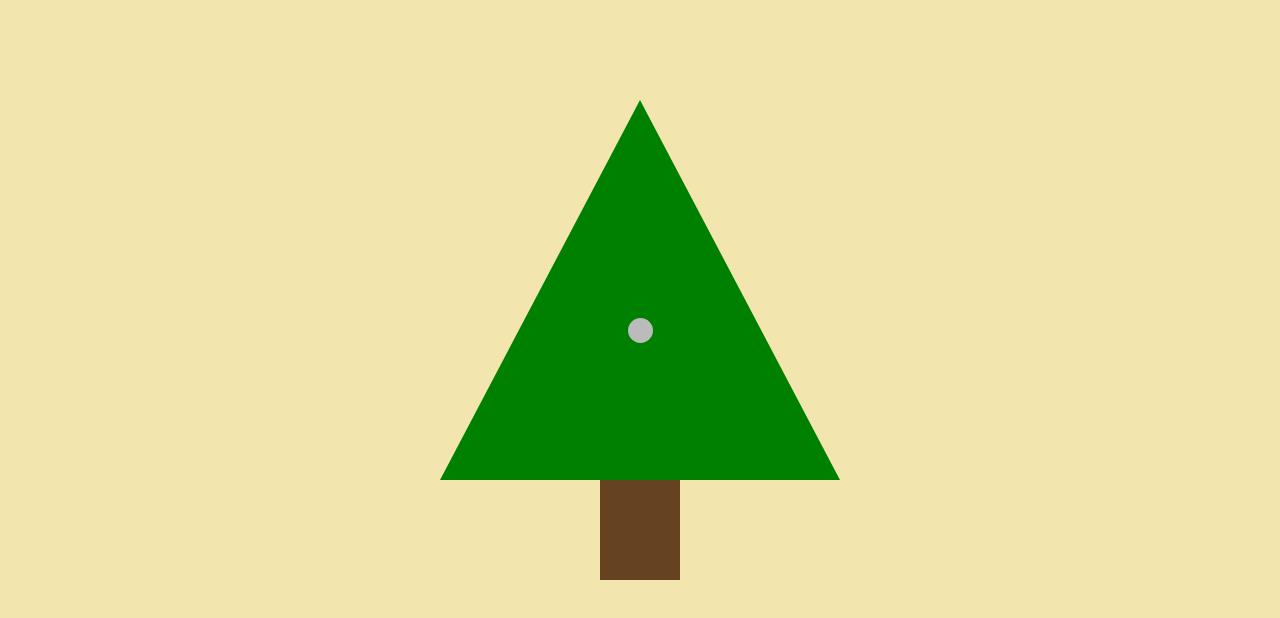
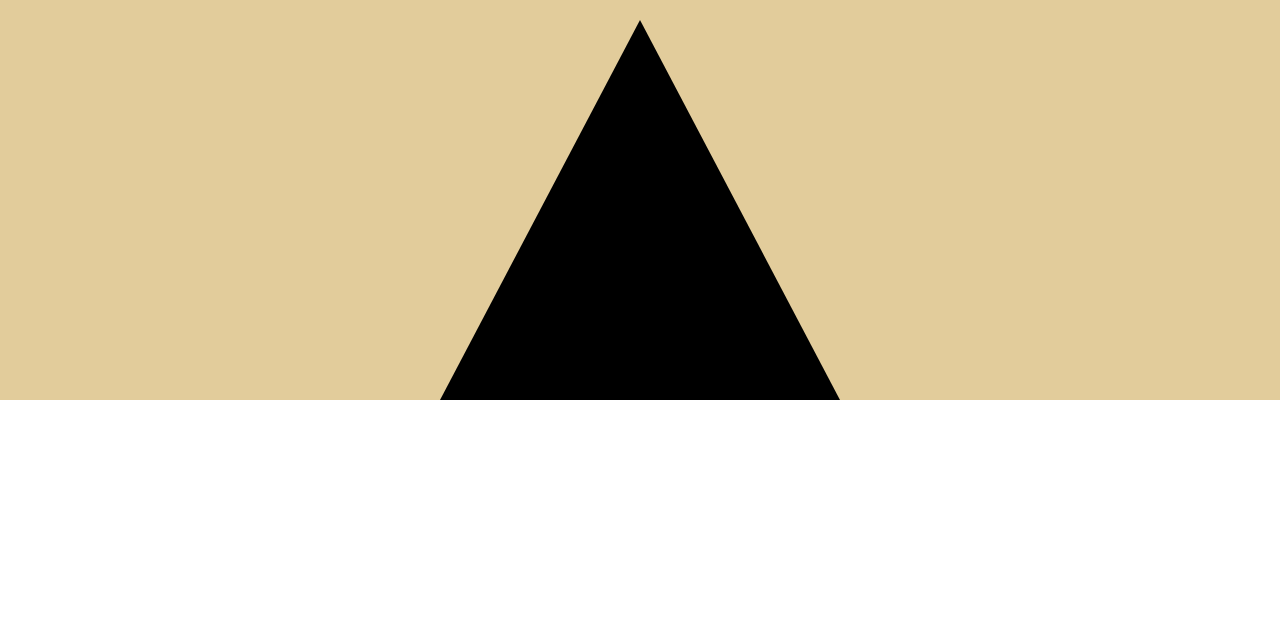
Before and after one commit to cjativa/randomizer, a React (Create React App) app: page / in a window 1280 px wide. Shown: the top 618 px of the page. Built offline with nearby package versions, Linux system fonts and the light colour scheme.

Commit message:
configuring sass

```diff
--- a/src/assets/scss/components/tree.scss
+++ b/src/assets/scss/components/tree.scss
@@ -1,28 +1,13 @@
 .tree {
-    margin: 5em 0em;
-
     display: flex;
     flex-direction: column;
     justify-content: center;
     align-items: center;
 
-    .tree-top {
-        fill: green;
-        position: relative;
-    }
+    background-color: rgb(226, 204, 155);
 
-    .tree-trunk {
-        height: 100px;
-        width: 80px;
-        background-color: #654321;
+    &__bg {
+        height: 60%;
+        width: 85%;
     }
 }
-
-.circle {
-    height: 25px;
-    width: 25px;
-    background-color: #bbb;
-    border-radius: 50%;
-
-    position: absolute;
-}
--- a/src/assets/scss/global.scss
+++ b/src/assets/scss/global.scss
@@ -1,6 +1,12 @@
-html {
+html,
+body,
+#root,
+.App,
+.App > div {
     height: 100%;
     width: 100%;
+}
 
-    background-color: #f2e6ae;
+p {
+    margin: 0;
 }
--- a/src/assets/scss/styles.scss
+++ b/src/assets/scss/styles.scss
@@ -1,3 +1,4 @@
 @import "./global.scss";
 
 @import "./components/tree.scss";
+@import "./components/child.scss";
```
